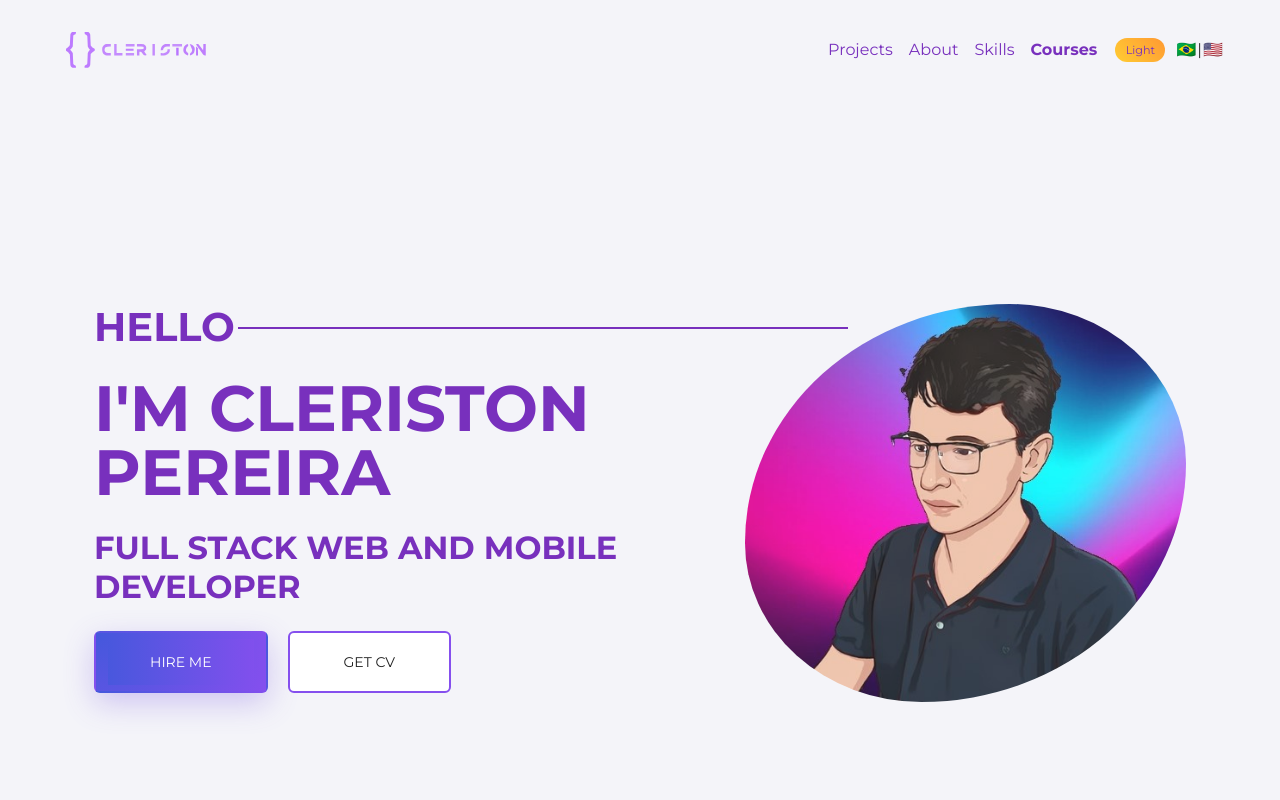
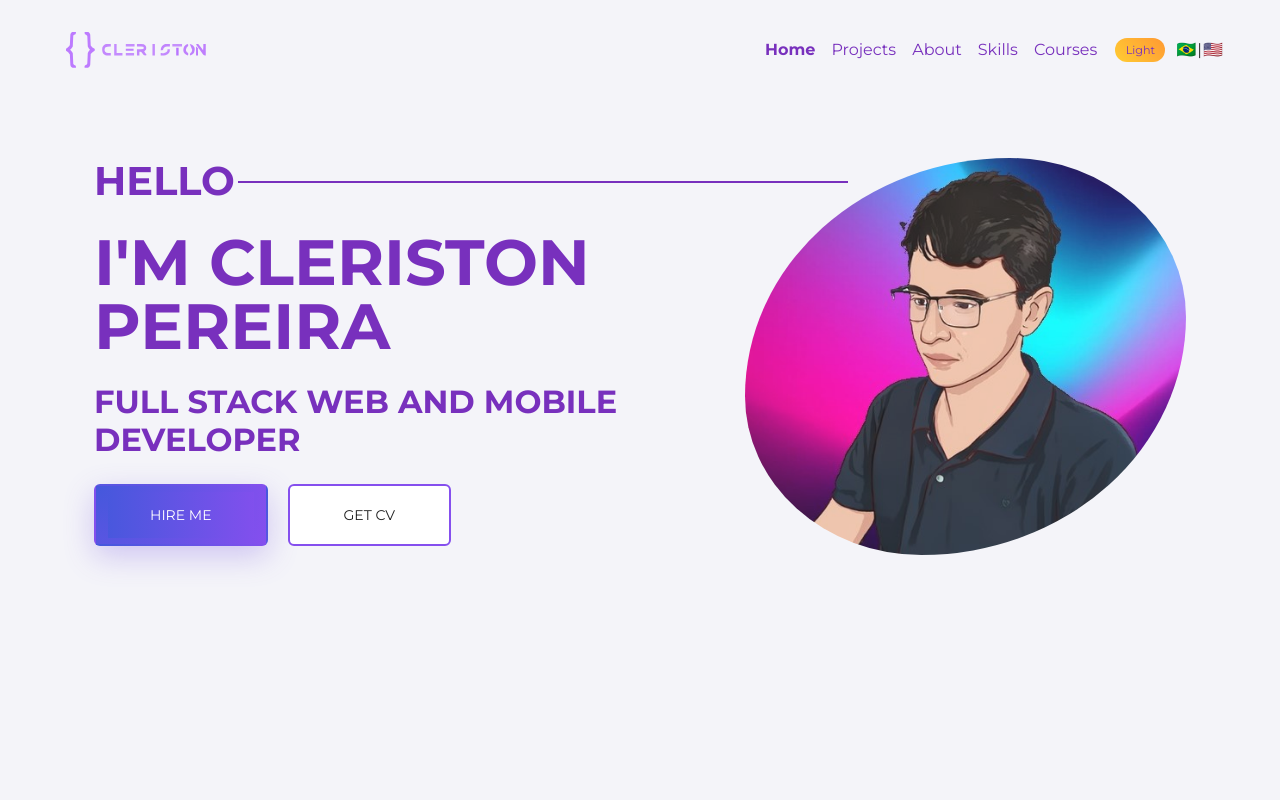
Before and after one commit to CleristonMP/portfolio, a React (Create React App) app: page /#home in a window 1280 px wide. Before the commit this address led to /. Shown: the top 800 px of the page. Built offline with nearby package versions, Linux system fonts and the light colour scheme.

Commit message:
fix in activating navbar links and URLs

```diff
--- a/package.json
+++ b/package.json
@@ -22,7 +22,6 @@
     "react-bootstrap": "^2.10.5",
     "react-dom": "^18.3.1",
     "react-i18next": "^15.1.0",
-    "react-intersection-observer": "^9.13.1",
     "react-scripts": "5.0.1",
     "typescript": "^4.9.5",
     "web-vitals": "^2.1.4"
--- a/src/App.tsx
+++ b/src/App.tsx
@@ -10,8 +10,6 @@ import ScrollToTopButton from "./components/ScrollToTopButton";
 import { I18nextProvider } from "react-i18next";
 import i18n from "./i18n/i18n";
 import { useEffect } from "react";
-import { SectionProvider } from "./context/SectionContext";
-import ObserverSection from "./components/ObserverSection";
 
 function App() {
   useEffect(() => {
@@ -21,31 +19,15 @@ function App() {
 
   return (
     <I18nextProvider i18n={i18n}>
-      <SectionProvider>
       <MyNavbar />
       <main className="container mt-5">
-          <ObserverSection id="home">
         <Home />
-          </ObserverSection>
-
-          <ObserverSection id="projects">
         <Projects />
-          </ObserverSection>
-
-          <ObserverSection id="about">
         <About />
-          </ObserverSection>
-
-          <ObserverSection id="skills">
         <Skills />
-          </ObserverSection>
-
-          <ObserverSection id="courses">
         <Courses />
-          </ObserverSection>
       </main>
       <Footer />
-      </SectionProvider>
       <ScrollToTopButton />
     </I18nextProvider>
   );
--- a/src/components/MyNavbar.tsx
+++ b/src/components/MyNavbar.tsx
@@ -6,27 +6,68 @@ import useScreenSize from "../hooks/useScreenSize";
 import ThemeSwitch from "./ThemeSwitch";
 import { useTranslation } from "react-i18next";
 import LanguageSwitcher from "./LanguageSwitcher";
-import { useSectionContext } from "../context/SectionContext";
-import "../styles/Navbar.css";
+import "../styles/MyNavbar.css";
 
 const MyNavbar: React.FC = () => {
   const [windowScrollY, setWindowScrollY] = useState(0);
+  const [activeSection, setActiveSection] = useState<string>("home");
   const screenSize = useScreenSize();
-  const { activeSection } = useSectionContext();
   const { t } = useTranslation();
 
+  const sections = ["home", "projects", "about", "skills", "courses"];
+
   const handleLinkClick = (section: string) => {
-    scrollToSection(section);
+    const element = document.getElementById(section);
+    if (element) {
+      element.scrollIntoView({ behavior: "smooth" });
+      setActiveSection(section);
+      const newUrl = `${window.location.origin}/#${section}`;
+      window.history.pushState(null, "", newUrl);
+    }
   };
 
-  const scrollToSection = (section: string) => {
-    const element = document.getElementById(section);
-    if (element) element.scrollIntoView({ behavior: "smooth" });
+  const handleScroll = () => {
+    const scrollPosition = window.scrollY;
+
+    if (scrollPosition < 50) {
+      // Quando estiver bem próximo ao topo, ativa "Home" e atualiza a URL
+      setActiveSection("home");
+      const newUrl = `${window.location.origin}/#home`;
+      window.history.pushState(null, "", newUrl);
+    } else {
+      sections.forEach((section) => {
+        const element = document.getElementById(section);
+        if (element) {
+          const rect = element.getBoundingClientRect();
+          if (rect.top >= 0 && rect.top < window.innerHeight / 2) {
+            setActiveSection(section);
+            const newUrl = `${window.location.origin}/#${section}`;
+            window.history.pushState(null, "", newUrl);
+          }
+        }
+      });
+    }
+    setWindowScrollY(scrollPosition);
   };
 
+  // const handleScroll = () => {
+  //   sections.forEach((section) => {
+  //     const element = document.getElementById(section);
+  //     if (element) {
+  //       const rect = element.getBoundingClientRect();
+  //       if (rect.top >= 0 && rect.top < window.innerHeight / 2) {
+  //         if (activeSection !== section) {
+  //           setActiveSection(section);
+  //           const newUrl = `${window.location.origin}/#${section}`;
+  //           window.history.pushState(null, "", newUrl);
+  //         }
+  //       }
+  //     }
+  //   });
+  //   setWindowScrollY(window.scrollY);
+  // };
+
   useEffect(() => {
-    const handleScroll = () => setWindowScrollY(window.scrollY);
-
     window.addEventListener("scroll", handleScroll);
     return () => window.removeEventListener("scroll", handleScroll);
   }, []);
@@ -43,7 +84,7 @@ const MyNavbar: React.FC = () => {
         }`}
         expand="lg"
       >
-        <Navbar.Brand href="#home">
+        <Navbar.Brand onClick={() => handleLinkClick("home")}>
           <img src="/assets/imgs/logo.svg" alt="Cleriston" width={140} />
         </Navbar.Brand>
         <Navbar.Toggle aria-controls="basic-navbar-nav">
@@ -51,44 +92,48 @@ const MyNavbar: React.FC = () => {
         </Navbar.Toggle>
         <Navbar.Collapse id="basic-navbar-nav" className="justify-content-end">
           <Nav className="ml-auto">
-            <Nav.Link
+            {sections.map((section) => (
+              <Nav.Link
+                key={section}
+                as="div"
+                className={`mp-navlink ${
+                  activeSection === section ? "active" : ""
+                }`}
+                onClick={() => handleLinkClick(section)}
+              >
+                {t(`navigation.${section}`)}
+              </Nav.Link>
+            ))}
+
+            {/* <Nav.Link
               href="#projects"
-              className={`mp-navlink ${
-                activeSection === "projects" ? "active" : ""
-              }`}
+              className="mp-navlink"
               onClick={() => handleLinkClick("projects")}
             >
               {t("navigation.projects")}
             </Nav.Link>
             <Nav.Link
               href="#about"
-              className={`mp-navlink ${
-                activeSection === "about" ? "active" : ""
-              }`}
+              className="mp-navlink"
               onClick={() => handleLinkClick("about")}
             >
               {t("navigation.about")}
             </Nav.Link>
-
             <Nav.Link
               href="#skills"
-              className={`mp-navlink ${
-                activeSection === "skills" ? "active" : ""
-              }`}
+              className="mp-navlink"
               onClick={() => handleLinkClick("skills")}
             >
               {t("navigation.skills")}
             </Nav.Link>
-
             <Nav.Link
               href="#courses"
-              className={`mp-navlink ${
-                activeSection === "courses" ? "active" : ""
-              }`}
+              className="mp-navlink"
               onClick={() => handleLinkClick("courses")}
             >
               {t("navigation.courses")}
-            </Nav.Link>
+            </Nav.Link> */}
+
             <ThemeSwitch />
             <LanguageSwitcher />
           </Nav>
--- a/src/components/ObserverSection.tsx
+++ /dev/null
@@ -1,30 +0,0 @@
-import React, { useEffect } from "react";
-import { useInView } from "react-intersection-observer";
-import { useSectionContext } from "../context/SectionContext";
-
-interface ObserverSectionProps {
-  id: string;
-  children: React.ReactNode;
-}
-
-const ObserverSection: React.FC<ObserverSectionProps> = ({ id, children }) => {
-  const { setActiveSection } = useSectionContext();
-  const { ref, inView } = useInView({
-    threshold: 0.5, // Define a porcentagem de visibilidade para considerar como "ativa"
-    triggerOnce: false
-  });
-
-  useEffect(() => {
-    if (inView) {
-      setActiveSection(id);
-    }
-  }, [inView, id, setActiveSection]);
-
-  return (
-    <section ref={ref} id={id} style={{ minHeight: "100vh" }}>
-      {children}
-    </section>
-  );
-};
-
-export default ObserverSection;
--- a/src/context/SectionContext.tsx
+++ /dev/null
@@ -1,28 +0,0 @@
-import React, { createContext, useContext, useState } from "react";
-
-interface SectionContextType {
-  activeSection: string;
-  setActiveSection: (section: string) => void;
-}
-
-const SectionContext = createContext<SectionContextType | undefined>(undefined);
-
-export const SectionProvider: React.FC<{ children: React.ReactNode }> = ({
-  children,
-}) => {
-  const [activeSection, setActiveSection] = useState<string>("");
-
-  return (
-    <SectionContext.Provider value={{ activeSection, setActiveSection }}>
-      {children}
-    </SectionContext.Provider>
-  );
-};
-
-export const useSectionContext = () => {
-  const context = useContext(SectionContext);
-  if (!context) {
-    throw new Error("useSectionContext must be used within a SectionProvider");
-  }
-  return context;
-};
--- a/src/i18n/locales/en.json
+++ b/src/i18n/locales/en.json
@@ -1,5 +1,6 @@
 {
   "navigation": {
+    "home": "Home",
     "projects": "Projects",
     "about": "About",
     "skills": "Skills",
--- a/src/i18n/locales/pt.json
+++ b/src/i18n/locales/pt.json
@@ -1,5 +1,6 @@
 {
   "navigation": {
+    "home": "Home",
     "projects": "Projetos",
     "about": "Sobre",
     "skills": "Skills",
--- a/src/styles/Navbar.css
+++ b/src/styles/MyNavbar.css
@@ -34,6 +34,10 @@
 
 .navbar-toggler svg path {
   fill: var(--white-color);
+}
+
+.navbar-brand, .nav-link {
+  cursor: pointer;
 }
 
 .nav-link {
--- a/src/styles/globals.css
+++ b/src/styles/globals.css
@@ -74,6 +74,7 @@ section {
   justify-content: center;
   max-width: 1200px !important;
   margin: 0 auto;
+  min-height: 100vh;
 }
 
 /* Títulos */
```
Also changed, not shown: 1 other file (tests, documents, lock files or other folders). Lines whose indentation alone changed are shown as unchanged.
